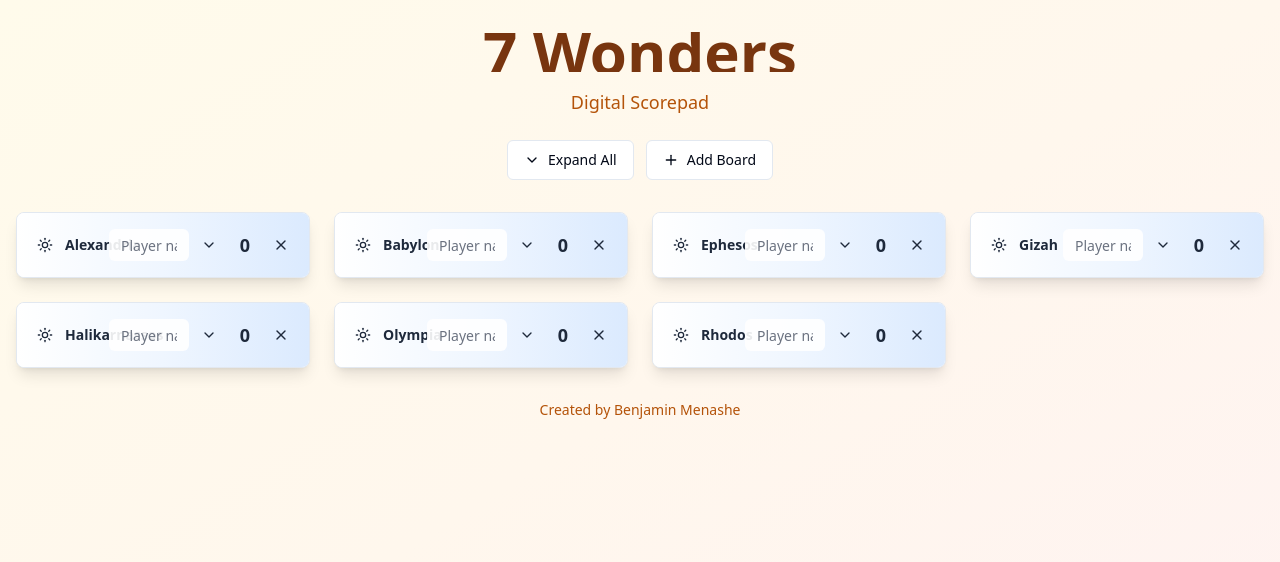
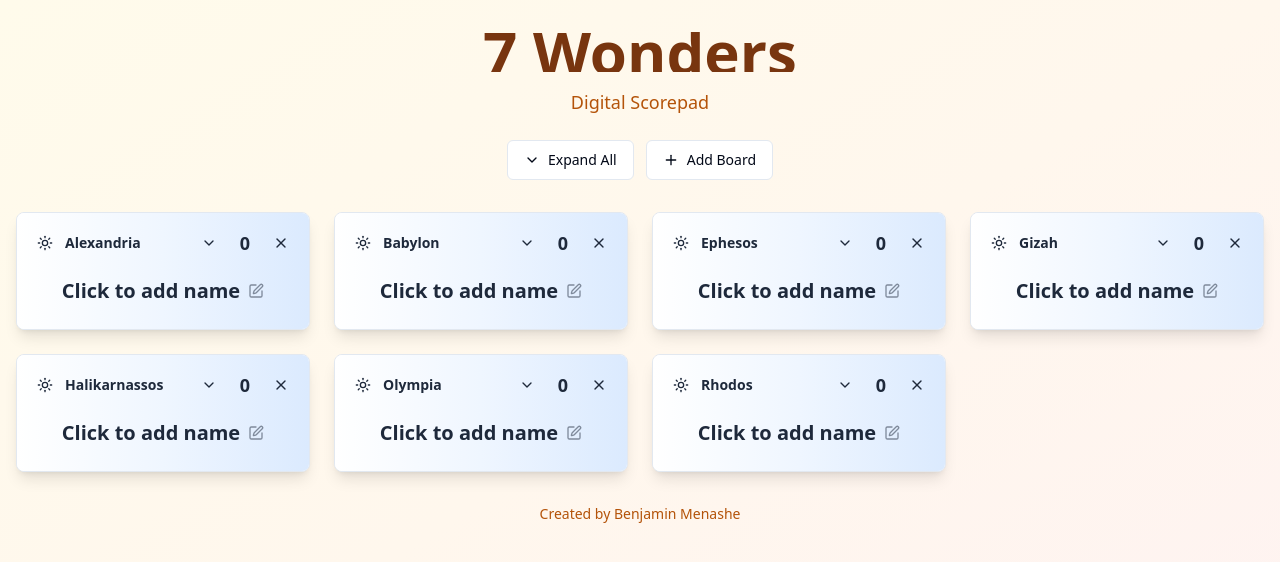
Before and after one commit to Benjamin-Menashe/free-7wonders-scorepad, a React (Vite) app: page / in a window 1280 px wide. Shown: the top 562 px of the page. Built offline with nearby package versions, Linux system fonts and the light colour scheme.

Commit message:
Refactor UI and expand/collapse behavior
Improved player name display, centered expansion content, and adjusted expand/collapse functionality.

```diff
--- a/src/components/CategoryDetails.tsx
+++ b/src/components/CategoryDetails.tsx
@@ -1,3 +1,4 @@
+
 import React, { useState } from 'react';
 import { Button } from '@/components/ui/button';
 import { Input } from '@/components/ui/input';
@@ -111,7 +112,7 @@ export const CategoryDetails: React.FC<CategoryDetailsProps> = ({ category, onSc
               setCoins(value);
               calculateWealthScore(value);
             }}
-            className="w-20 h-6 text-center text-xs [appearance:textfield] [&::-webkit-outer-spin-button]:appearance-none [&::-webkit-inner-spin-button]:appearance-none"
+            className="w-24 h-6 text-center text-xs [appearance:textfield] [&::-webkit-outer-spin-button]:appearance-none [&::-webkit-inner-spin-button]:appearance-none"
             min="0"
           />
           <Button
@@ -207,7 +208,7 @@ export const CategoryDetails: React.FC<CategoryDetailsProps> = ({ category, onSc
                     value={card.score || ''}
                     onChange={(e) => updateCultureCard(card.id, parseInt(e.target.value) || 0)}
                     placeholder="Points"
-                    className="w-16 h-6 text-center text-xs [appearance:textfield] [&::-webkit-outer-spin-button]:appearance-none [&::-webkit-inner-spin-button]:appearance-none"
+                    className="w-20 h-6 text-center text-xs [appearance:textfield] [&::-webkit-outer-spin-button]:appearance-none [&::-webkit-inner-spin-button]:appearance-none"
                     min="0"
                   />
                   <Button
@@ -237,7 +238,7 @@ export const CategoryDetails: React.FC<CategoryDetailsProps> = ({ category, onSc
 
   const renderDefaultDetails = () => (
     <div className="p-3 bg-white border-t">
-      <p className="text-sm text-gray-600">
+      <p className="text-sm text-gray-600 text-center">
         Enter individual victory point components
       </p>
     </div>
--- a/src/components/WonderBoard.tsx
+++ b/src/components/WonderBoard.tsx
@@ -1,8 +1,9 @@
+
 import React, { useState, useEffect } from 'react';
 import { Card, CardContent } from '@/components/ui/card';
 import { Input } from '@/components/ui/input';
 import { Button } from '@/components/ui/button';
-import { ChevronDown, ChevronUp, X, Sun, Moon, Minus, Plus } from 'lucide-react';
+import { ChevronDown, ChevronUp, X, Sun, Moon, Minus, Plus, Edit } from 'lucide-react';
 import { WonderBoard as WonderBoardType, WonderSide, ScoreCategory } from '@/types/game';
 import { calculateTotalScore } from '@/utils/scoreCalculator';
 import { scoreCategories } from './ScoreCategories';
@@ -53,6 +54,7 @@ const WonderBoard: React.FC<WonderBoardProps> = ({
     science: false,
     guilds: false
   });
+  const [isEditingName, setIsEditingName] = useState(false);
 
   const totalScore = calculateTotalScore(scores);
   const wonder = wonderInfo[board];
@@ -94,6 +96,11 @@ const WonderBoard: React.FC<WonderBoardProps> = ({
     }));
   };
 
+  const handleNameSubmit = (e: React.FormEvent) => {
+    e.preventDefault();
+    setIsEditingName(false);
+  };
+
   const effectiveExpanded = forceExpanded || isExpanded;
   const headerColors = wonderSide === 'day'
     ? 'bg-gradient-to-r from-white via-blue-50 to-blue-100'
@@ -120,13 +127,6 @@ const WonderBoard: React.FC<WonderBoardProps> = ({
           </div>
 
           <div className="flex items-center gap-2 flex-shrink-0">
-            <Input
-              value={playerName}
-              onChange={(e) => onNameChange(e.target.value)}
-              placeholder="Player name"
-              className="w-16 sm:w-20 bg-white/90 text-gray-800 placeholder:text-gray-500 border-0 h-8 text-xs sm:text-sm"
-            />
-
             <Button
               variant="ghost"
               size="sm"
@@ -149,6 +149,30 @@ const WonderBoard: React.FC<WonderBoardProps> = ({
               <X className="w-4 h-4" />
             </Button>
           </div>
+        </div>
+
+        {/* Player Name Section */}
+        <div className="mt-3 flex items-center justify-center">
+          {isEditingName ? (
+            <form onSubmit={handleNameSubmit} className="flex items-center gap-2">
+              <Input
+                value={playerName}
+                onChange={(e) => onNameChange(e.target.value)}
+                placeholder="Enter player name"
+                className="bg-white/90 text-gray-800 placeholder:text-gray-500 border-0 h-10 text-lg font-bold text-center"
+                autoFocus
+                onBlur={() => setIsEditingName(false)}
+              />
+            </form>
+          ) : (
+            <div
+              onClick={() => setIsEditingName(true)}
+              className={`${textColors} text-xl font-bold cursor-pointer hover:bg-black/10 px-3 py-2 rounded flex items-center gap-2 min-h-[40px] justify-center`}
+            >
+              {playerName || 'Click to add name'}
+              <Edit className="w-4 h-4 opacity-50" />
+            </div>
+          )}
         </div>
       </div>
 
```
